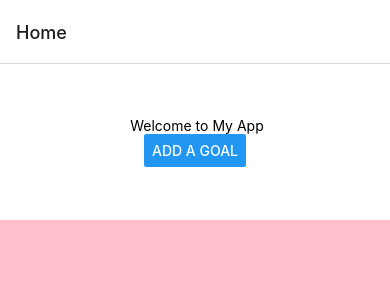
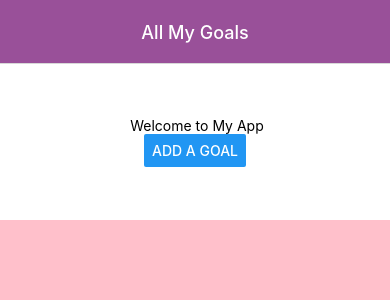
Before and after one commit to supercong0113/CS5520, a React Native app: screen / in a window 390 px wide. Shown: the top 300 px of the page. Built offline with nearby package versions, Linux system fonts and the light colour scheme.

Commit message:
customized navigation header styling

```diff
--- a/App.js
+++ b/App.js
@@ -10,9 +10,21 @@ const Stack = createNativeStackNavigator();
 export default function App() {
   return (
     <NavigationContainer>
-      <Stack.Navigator>
-        <Stack.Screen name="Home" component={Home}/>
-          <Stack.Screen name="GoalDetails" component={GoalDetails} />
+      <Stack.Navigator
+        screenOptions={{
+          headerStyle: { backgroundColor: "#995099" },
+          headerTintColor: "#fff",
+          headerTitleAlign: 'center',
+        }}
+      >
+        <Stack.Screen
+          name="Home"
+          component={Home}
+          options={{
+            title: "All My Goals",
+          }}
+        />
+        <Stack.Screen name="GoalDetails" component={GoalDetails} />
       </Stack.Navigator>
     </NavigationContainer>
   );
```
